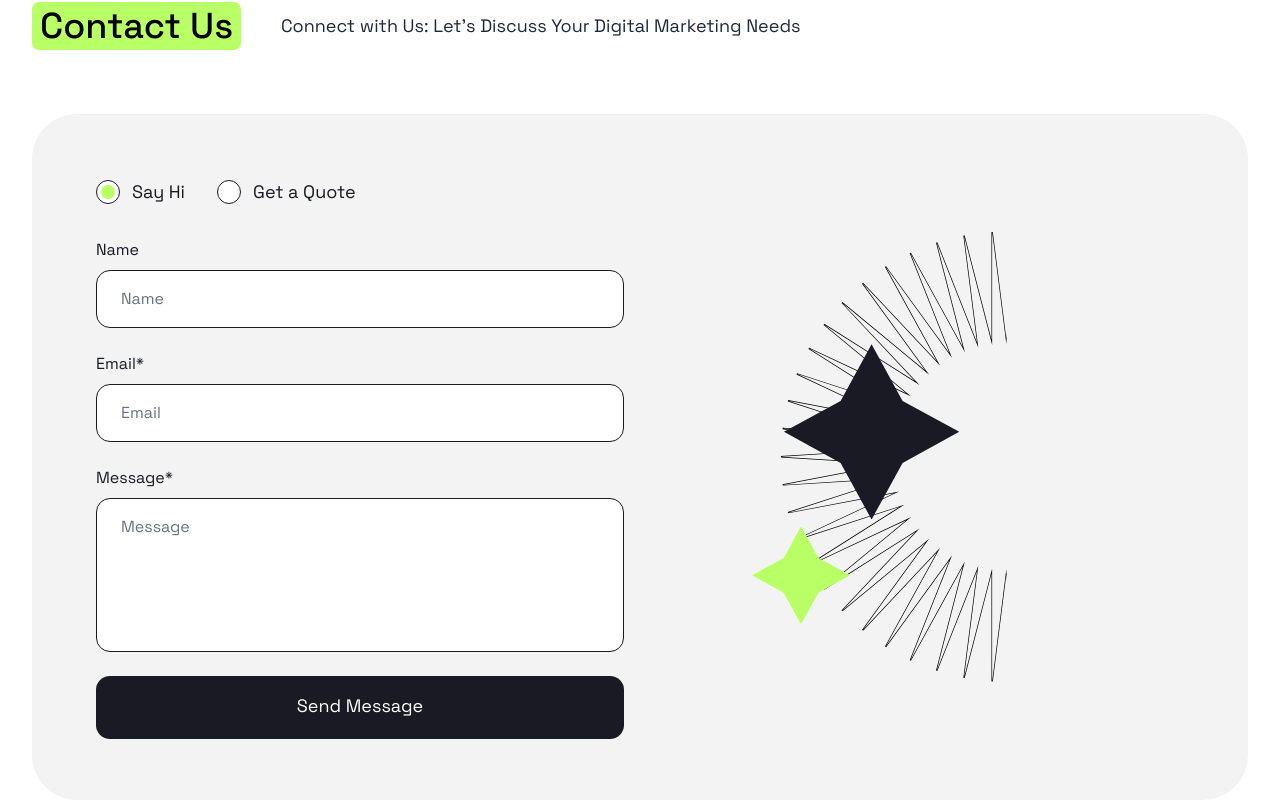
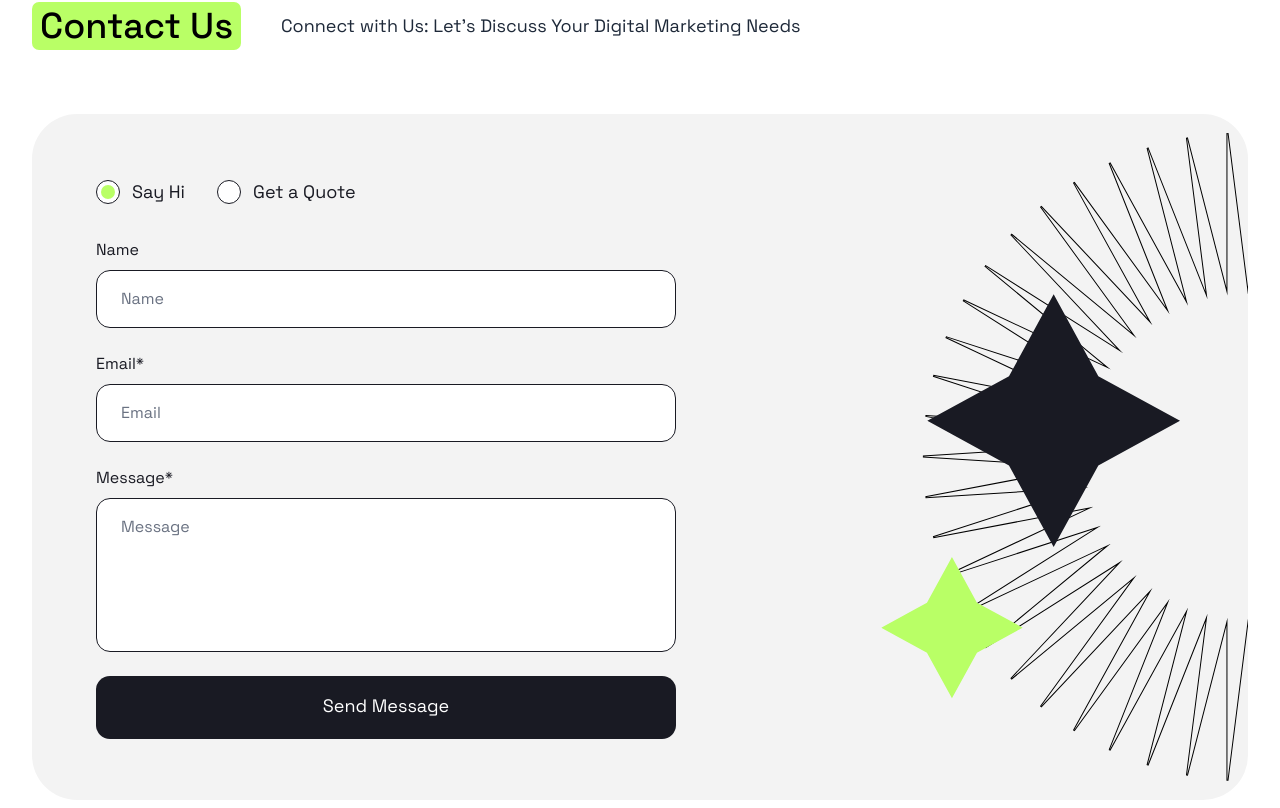
Before and after one commit to aliraza5490/positivus-landing-page, a Next.js app: page / in a window 1280 px wide. Shown: the part 7012-7820 px from the top of the page. Built offline with nearby package versions, Linux system fonts and the light colour scheme.

Commit message:
refactor: remove illustration from ContactUs component and adjust form container layout

```diff
--- a/components/ContactUs.tsx
+++ b/components/ContactUs.tsx
@@ -33,9 +33,8 @@ export default function ContactUs() {
       />
 
       <div className="bg-[#F3F3F3] rounded-[35px] sm:rounded-[45px] p-8 sm:p-12 lg:p-16 relative overflow-hidden">
-        <div className="grid grid-cols-1 lg:grid-cols-12 gap-8 items-center">
-          {/* Form Column */}
-          <div className="lg:col-span-7 xl:col-span-6 z-10">
+        {/* Form Container */}
+        <div className="relative z-10 max-w-full lg:max-w-[520px] xl:max-w-[580px]">
           <form onSubmit={handleSubmit} className="flex flex-col gap-6">
             {/* Radio options */}
             <div className="flex items-center gap-8 mb-2">
@@ -157,17 +156,15 @@ export default function ContactUs() {
           </form>
         </div>
 
-          {/* Right Illustration (Desktop only, overflows gracefully) */}
-          <div className="hidden lg:flex lg:col-span-5 xl:col-span-6 justify-center items-center relative h-[450px]">
-            <div className="absolute -right-24 xl:-right-12 w-[480px] h-[480px] pointer-events-none">
+        {/* Right Illustration */}
+        <div className="hidden lg:block absolute right-0 top-1/2 -translate-y-1/2 translate-x-[47%] w-[650px] xl:w-[692px] h-[610px] xl:h-[649px] pointer-events-none">
           <Image
             src="/assets/contact_us/Illustration.svg"
             alt="Contact illustration"
             fill
             className="object-contain"
+            priority
           />
-            </div>
-          </div>
         </div>
       </div>
     </section>
```
Lines whose indentation alone changed are shown as unchanged.
